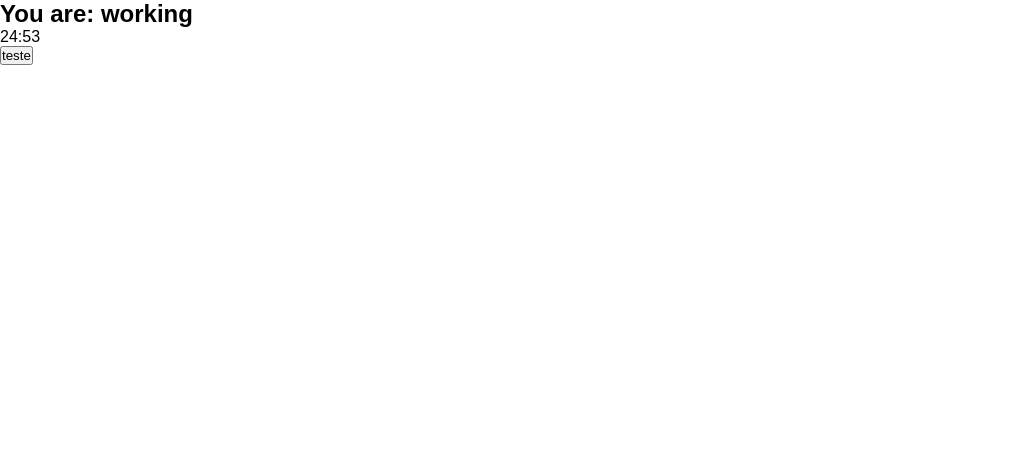
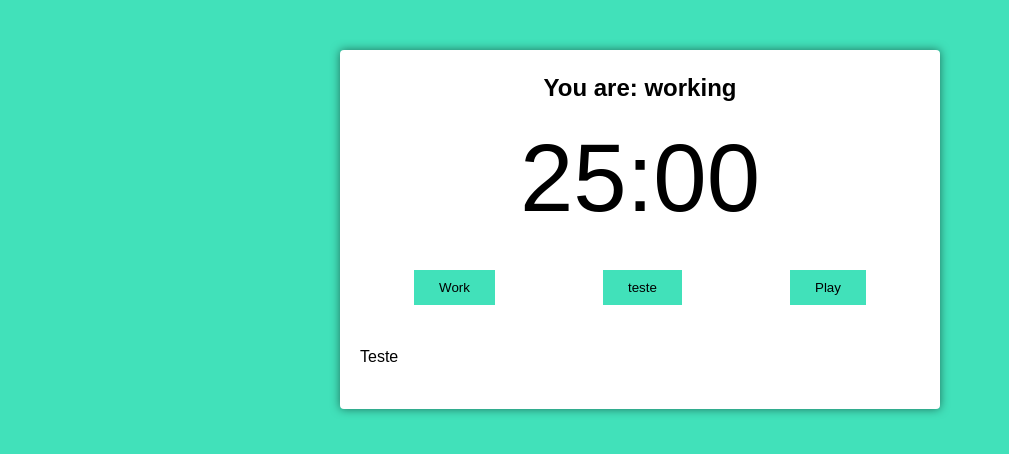
Before and after one commit to diegoricardosouza/pomodororeact, a React (Create React App) app: page / in a window 1280 px wide. Shown: the top 454 px of the page, without its empty margins (0-1009 px from the left). Built offline with nearby package versions, Linux system fonts and the light colour scheme.

Commit message:
botão iniciar pomodoro

```diff
--- a/src/App.tsx
+++ b/src/App.tsx
@@ -3,8 +3,13 @@ import { PomodoroTimer } from './components/pomodoro-timer';
 
 function App(): JSX.Element {
   return (
-    <div className="App">
-      <PomodoroTimer defaultPomodoroTime={1500} />
+    <div className="container">
+      <PomodoroTimer
+        pomodoroTime={1500}
+        shortRestTime={300}
+        longRestTime={900}
+        cycles={4}
+      />
     </div>
   );
 }
--- a/src/components/pomodoro-timer.tsx
+++ b/src/components/pomodoro-timer.tsx
@@ -1,25 +1,54 @@
-import React, { useState } from 'react';
+import React, { useEffect, useState } from 'react';
 import { useInterval } from '../hooks/use-interval';
 import { secondToTime } from '../utils/second-to-time';
 import { Button } from './button';
 import { Timer } from './timer';
 
 interface Props {
-  defaultPomodoroTime: number;
+  pomodoroTime: number;
+  shortRestTime: number;
+  longRestTime: number;
+  cycles: number;
 }
 
 export function PomodoroTimer(props: Props): JSX.Element {
-  const [mainTime, setMainTime] = useState(props.defaultPomodoroTime);
+  const [mainTime, setMainTime] = useState(props.pomodoroTime);
+  const [timeCounting, setTimeCounting] = useState(false);
+  const [working, setWorking] = useState(false);
 
-  useInterval(() => {
-    setMainTime(mainTime - 1);
-  }, 1000);
+  useEffect(() => {
+    if (working) document.body.classList.add('working');
+  }),
+    [working];
+
+  useInterval(
+    () => {
+      setMainTime(mainTime - 1);
+    },
+    timeCounting ? 1000 : null,
+  );
+
+  const configureWork = () => {
+    setTimeCounting(true);
+    setWorking(true);
+  };
 
   return (
     <div className="pomodoro">
       <h2>You are: working</h2>
       <Timer mainTime={mainTime} />
-      <Button text="teste" onClick={() => console.log(1)}></Button>
+      <div className="controls">
+        <Button text="Work" onClick={() => configureWork()}></Button>
+        <Button text="teste" onClick={() => console.log(1)}></Button>
+        <Button
+          text={timeCounting ? 'Pause' : 'Play'}
+          onClick={() => setTimeCounting(!timeCounting)}
+        ></Button>
+      </div>
+
+      <div className="details">
+        <p>Teste</p>
+      </div>
     </div>
   );
 }
--- a/src/index.css
+++ b/src/index.css
@@ -7,5 +7,63 @@
 
 body {
   font-family: sans-serif;
-  margin: 0;
+  background: #41e1ba;
+  transition: background-color 300ms ease-in-out;
+  line-height: 1.5;
 }
+
+.container {
+  max-width: 640px;
+  margin: 0 auto;
+}
+
+.working {
+  background: #EF5D50;
+}
+
+.hidden {
+  display: none;
+}
+
+.pomodoro {
+  background: #FFF;
+  margin: 50px 20px;
+  padding: 20px;
+  border-radius: 4px;
+  box-shadow: 0 0 10px rgba(0, 0, 0, .5);
+}
+
+.pomodoro h2 {
+  font-size: 24px;
+  text-align: center;
+}
+
+.pomodoro .timer {
+  font-size: 6rem;
+  text-align: center;
+}
+
+.pomodoro .controls {
+  display: flex;
+  align-items: center;
+  justify-content: space-evenly;
+}
+
+.pomodoro button {
+  background: #41e1ba;
+  border: none;
+  cursor: pointer;
+  padding: 10px 25px;
+  color: #000;
+  transition: background-color 300ms ease-in-out;
+  margin: 20px auto;
+}
+
+.working .pomodoro button {
+  background: #EF5D50;
+  color: #FFF;
+}
+
+.pomodoro .details {
+  margin: 20px 0;
+}
```
